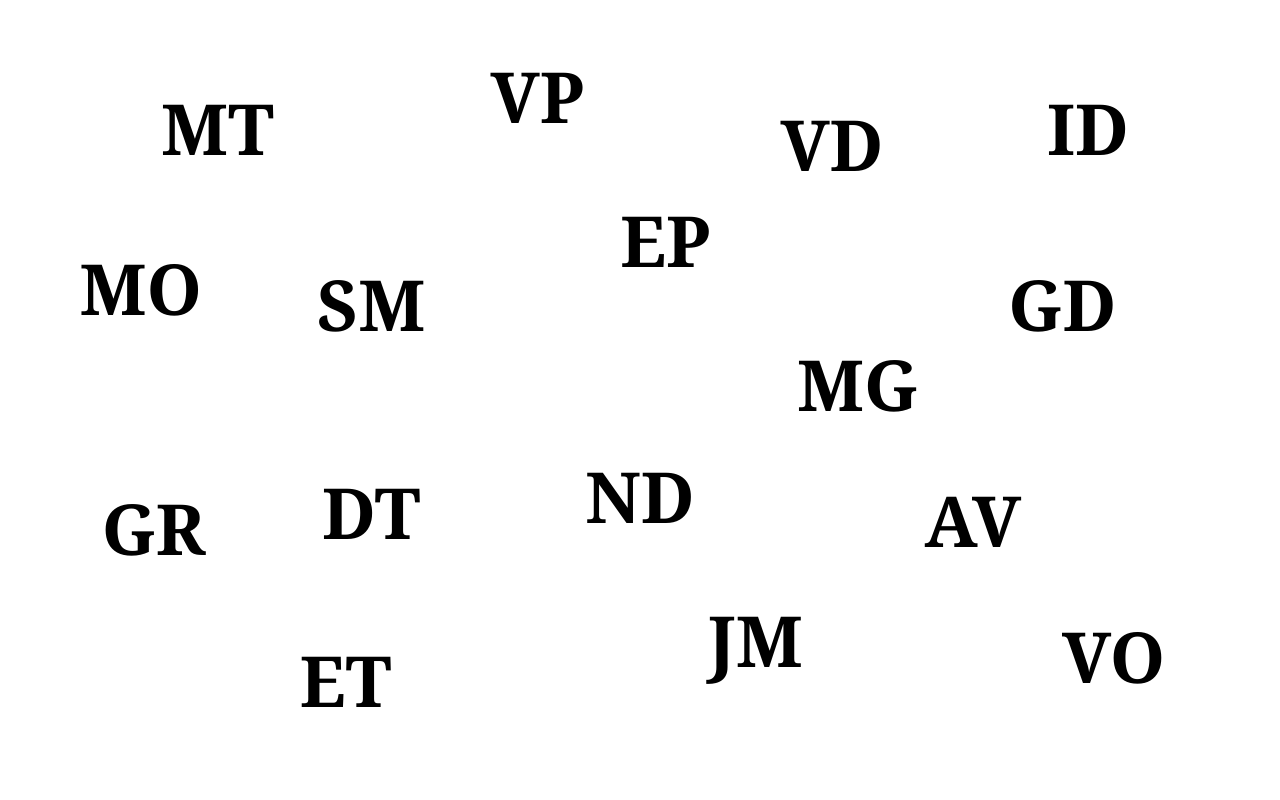
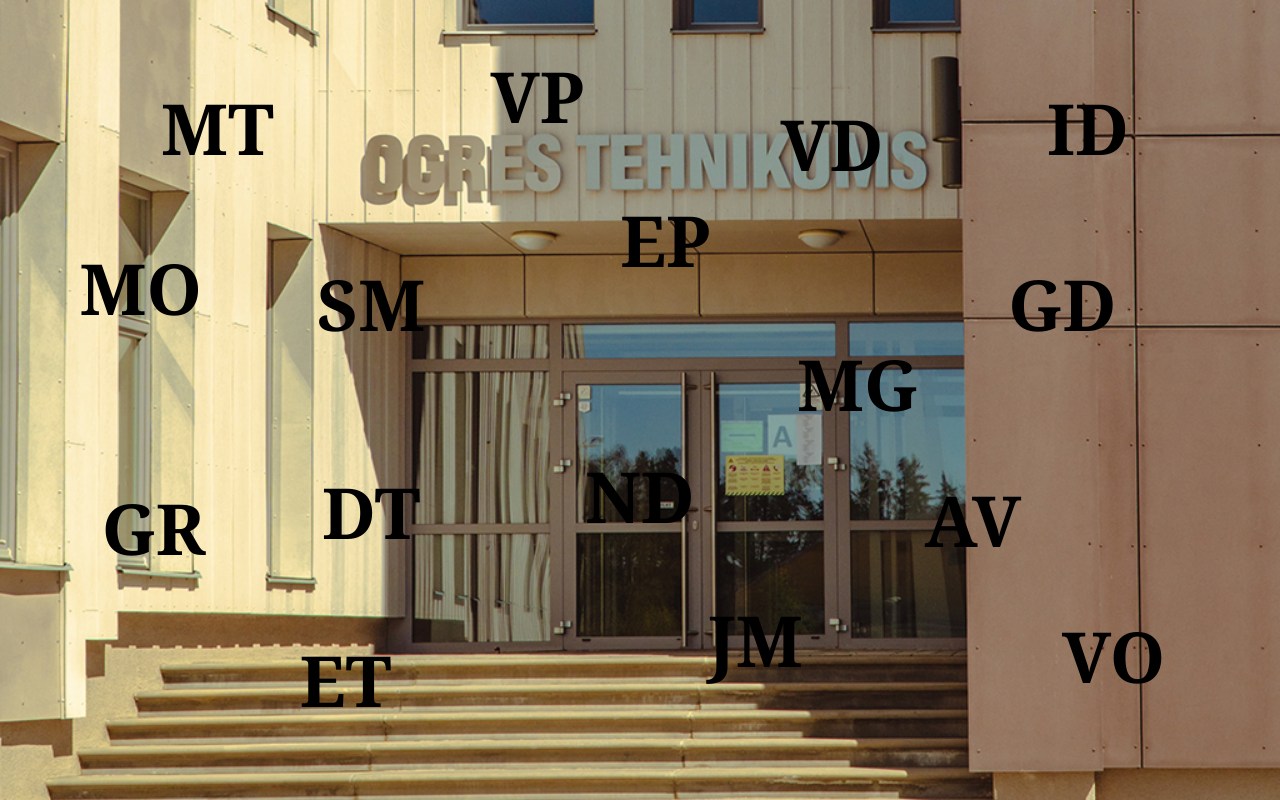
Before and after one commit to Anna579122/ovt, a plain HTML site: page index.html in a window 1280 px wide. Drawn offline with Linux system fonts and the light colour scheme; a web font is replaced by a local one.

Commit message:
Update index.html

```diff
--- a/index.html
+++ b/index.html
@@ -9,7 +9,10 @@
 *{box-sizing:border-box}
 html,body{margin:0;width:100%;height:100%;overflow:hidden;background:#fff}
 body{font-family:'Podkova',Georgia,serif;color:#000}
-#stage{position:relative;width:100vw;height:100vh;height:100svh;background:#fff;overflow:hidden;touch-action:none}
+#stage{position:relative;width:100vw;height:100vh;height:100svh; background-image: url('fons.jpg');
+  background-size: cover;
+  background-position: center;
+  background-repeat: no-repeat;;overflow:hidden;touch-action:none}
 .initial{
  position:absolute;transform:translate(-50%,-50%);
  color:#000;text-decoration:none;font-family:'Podkova',Georgia,serif;
```
